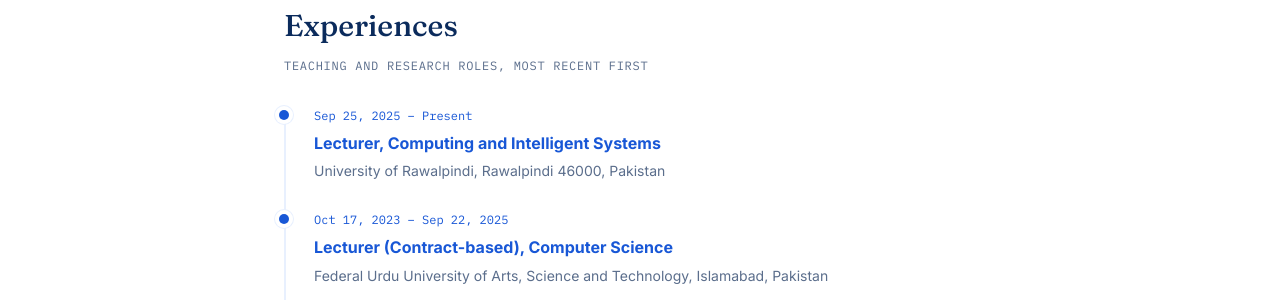
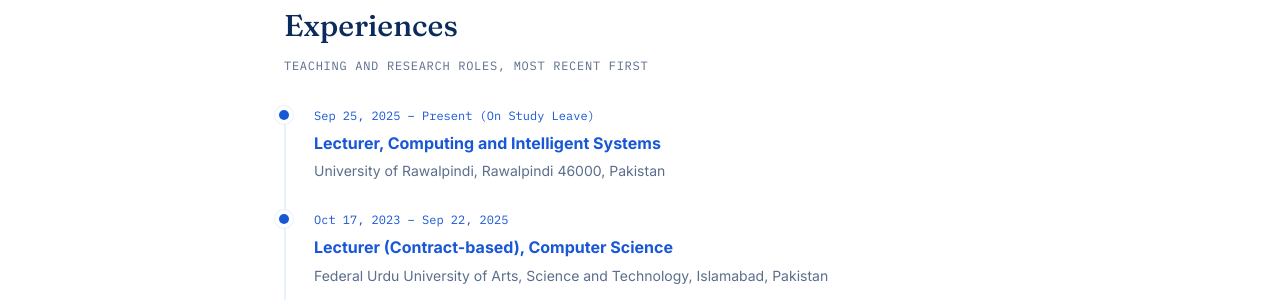
Before and after one commit to m-adilk/m-adilk.github.io, a Jekyll site: the page built from index.html, in a window 1280 px wide and 900 px high, scrolled down 2239 px. Shown: the part 152-452 px from the top of the window. Built offline with Jekyll 4.4.1, drawn with Linux system fonts in a browser that asks for light colours; a style sheet for code colours, icons or effects is not loaded.

Commit message:
Update _experiences/university-of-rawalpindi-lecturer.md (via Pages CMS)

```diff
--- a/_experiences/university-of-rawalpindi-lecturer.md
+++ b/_experiences/university-of-rawalpindi-lecturer.md
@@ -1,7 +1,7 @@
 ---
 title: Lecturer, Computing and Intelligent Systems
 slug: university-of-rawalpindi-lecturer
-period: Sep 25, 2025 – Present
+period: Sep 25, 2025 – Present (On Study Leave)
 organization: University of Rawalpindi, Rawalpindi 46000, Pakistan
 order: 1
 ---
```
